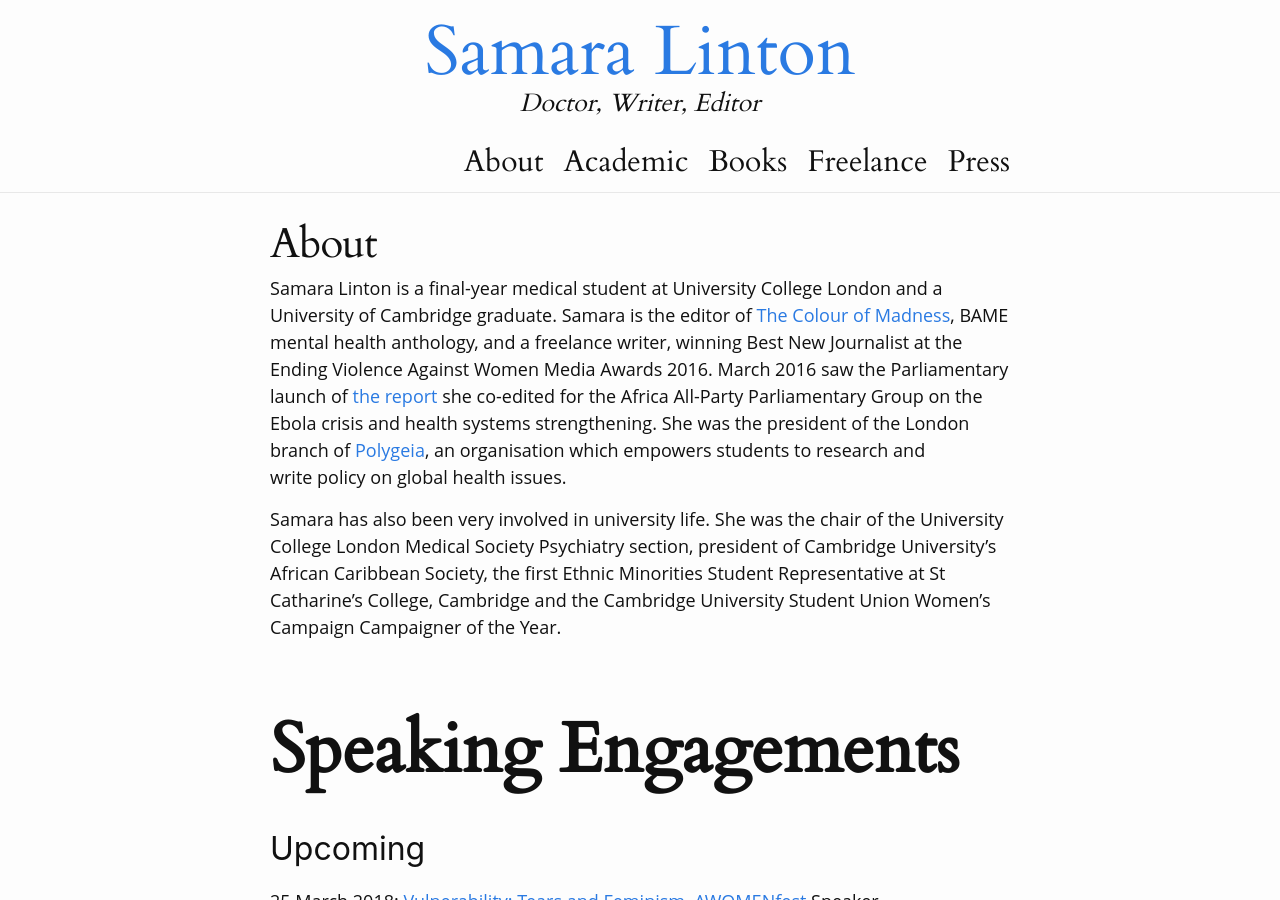
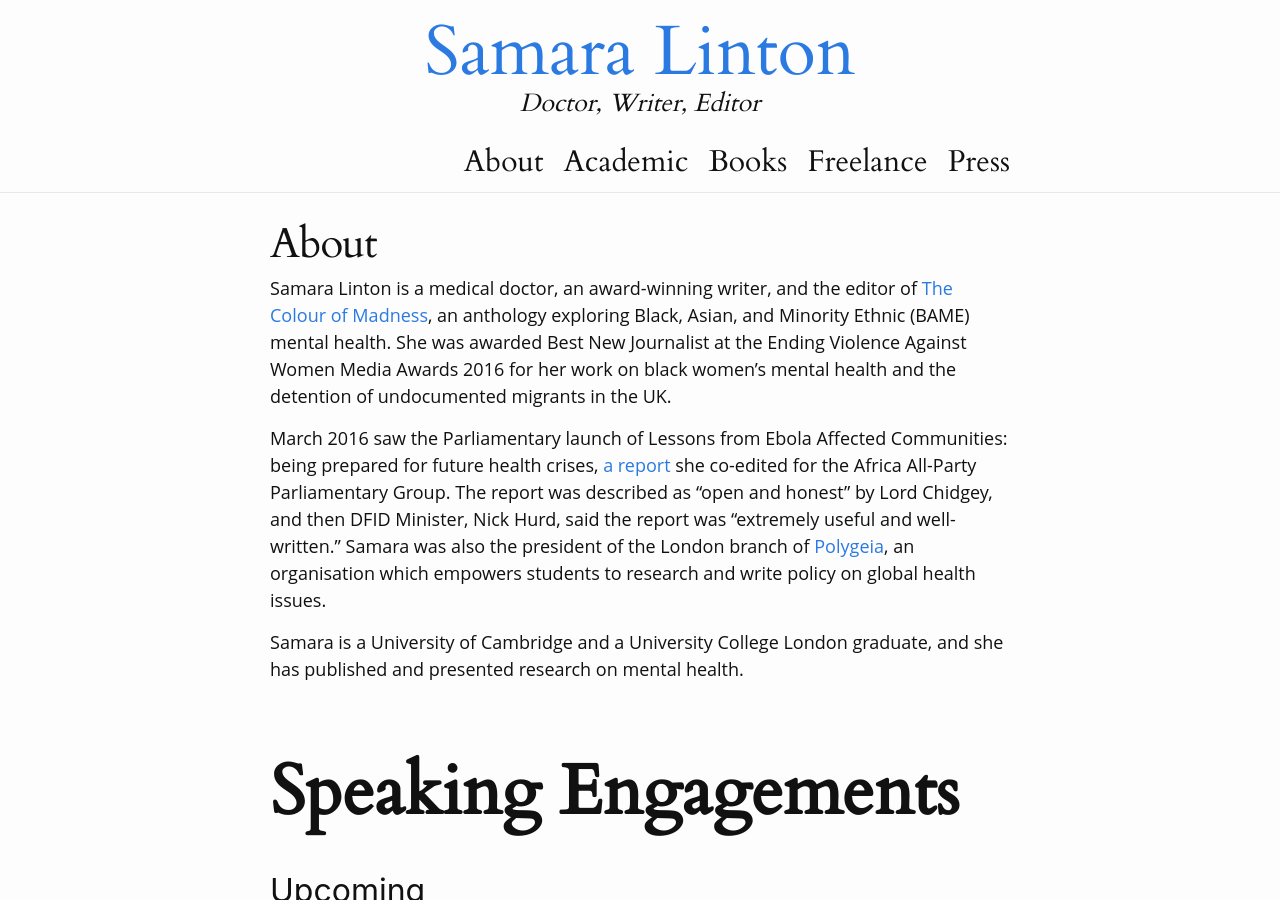
Before and after one commit to samaralinton/samaralinton.github.io, a Jekyll site: the page built from about.md, in a window 1280 px wide and 900 px high. Built offline with Jekyll 4.4.1, drawn with Linux system fonts in a browser that asks for light colours.

Commit message:
about update

```diff
--- a/about.md
+++ b/about.md
@@ -4,9 +4,11 @@ title: About
 permalink: /about/
 ---
 
-Samara Linton is a final-year medical student at University College London and a University of Cambridge graduate. Samara is the editor of [The Colour of Madness](http://samaralinton.com/the-colour-of-madness/), BAME mental health anthology, and a freelance writer, winning Best New Journalist at the Ending Violence Against Women Media Awards 2016. March 2016 saw the Parliamentary launch of [the report](http://www.royalafricansociety.org/appg-reports) she co-edited for the Africa All-Party Parliamentary Group on the Ebola crisis and health systems strengthening. She was the president of the London branch of [Polygeia](http://www.polygeia.com/), an organisation which empowers students to research and write policy on global health issues.
+Samara Linton is a medical doctor, an award-winning writer, and the editor of [The Colour of Madness](http://samaralinton.com/the-colour-of-madness/), an anthology exploring Black, Asian, and Minority Ethnic (BAME) mental health. She was awarded Best New Journalist at the Ending Violence Against Women Media Awards 2016 for her work on black women’s mental health and the detention of undocumented migrants in the UK.
 
-Samara has also been very involved in university life. She was the chair of the University College London Medical Society Psychiatry section, president of Cambridge University’s African Caribbean Society, the first Ethnic Minorities Student Representative at St Catharine’s College, Cambridge and the Cambridge University Student Union Women’s Campaign Campaigner of the Year.
+March 2016 saw the Parliamentary launch of Lessons from Ebola Affected Communities: being prepared for future health crises, [a report](http://www.royalafricansociety.org/appg-reports) she co-edited for the Africa All-Party Parliamentary Group. The report was described as “open and honest” by Lord Chidgey, and then DFID Minister, Nick Hurd, said the report was “extremely useful and well-written.” Samara was also the president of the London branch of [Polygeia](http://www.polygeia.com/), an organisation which empowers students to research and write policy on global health issues.
+
+Samara is a University of Cambridge and a University College London graduate, and she has published and presented research on mental health.
 
 <br>
 <h1><strong>Speaking Engagements</strong></h1>
```
